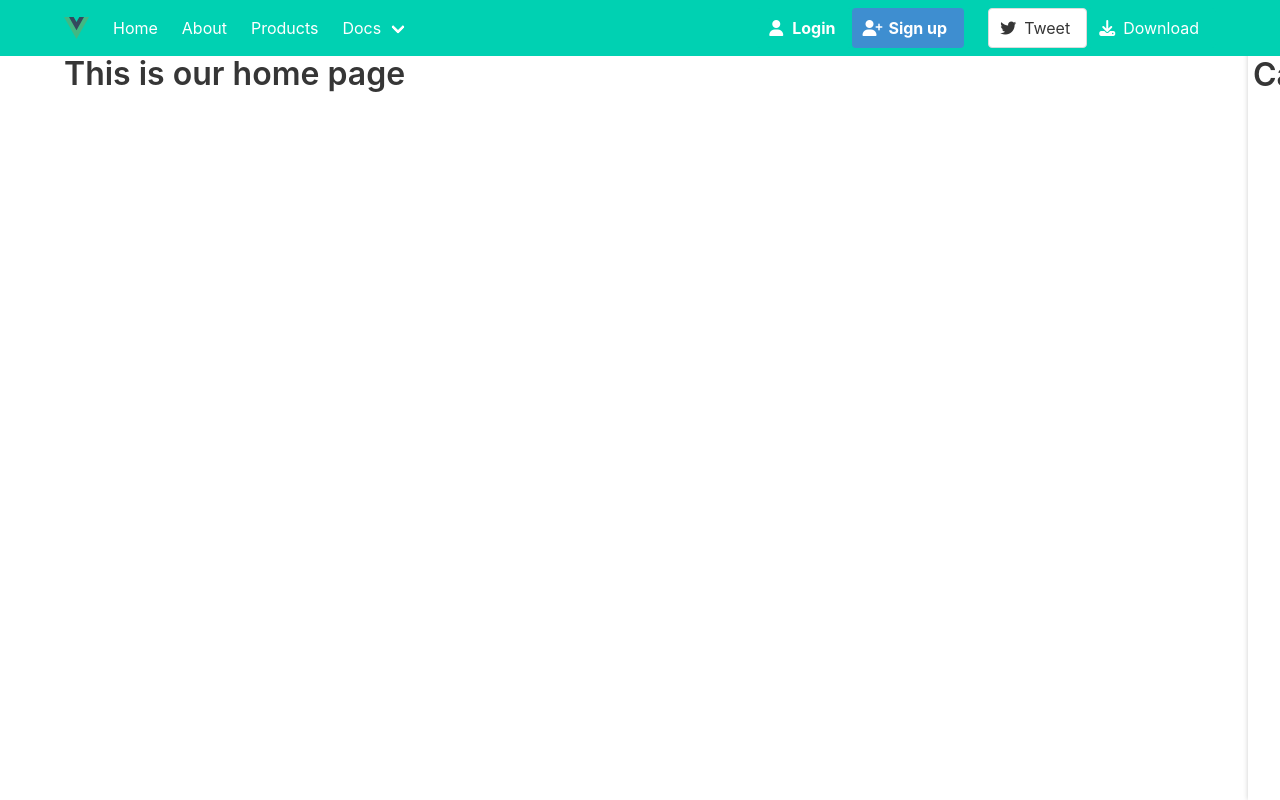
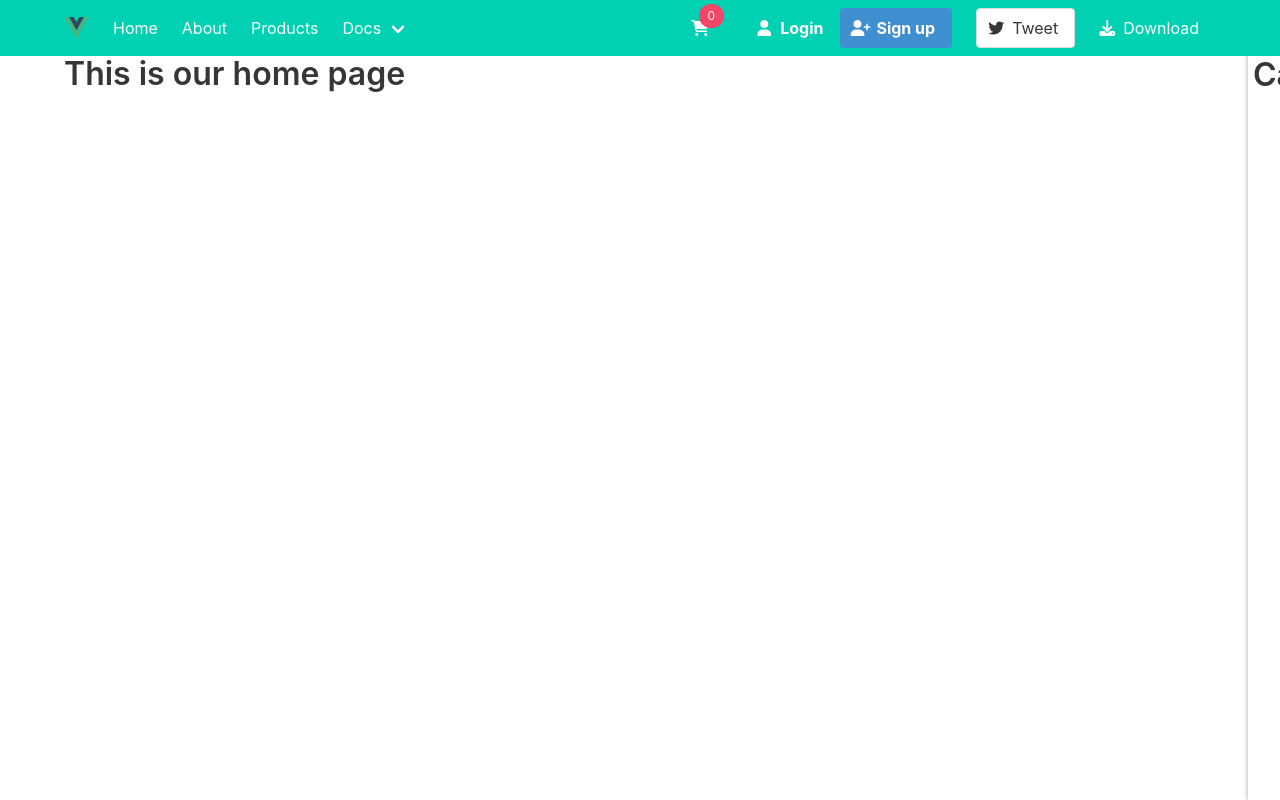
Before and after one commit to RodoJML/CPS493_Web_Server_Programming_InClass, a Vue app in the folder client/: page / in a window 1280 px wide. Built offline with nearby package versions, Linux system fonts and the light colour scheme.

Commit message:
updated app

```diff
--- a/client/src/components/Flyout.vue
+++ b/client/src/components/Flyout.vue
@@ -1,12 +1,12 @@
 <script setup lang="ts">
-
 </script>
 
 <template>
-     <div class="flyout">
+    <div class="flyout">
         <slot />
     </div>
 </template>
+
 
 <style scoped>
     .flyout {
@@ -18,8 +18,9 @@
         background-color: white;
         box-shadow: 0 0 5px 0 rgba(0, 0, 0, 0.2);
         transition: right 0.5s ease-in-out;
+        overflow-y: scroll;
     }
-    .flyout.active {
+    .flyout.is-active {
         right: 0;
     }
     .flyout:hover {
--- a/client/src/components/LoginBadge.vue
+++ b/client/src/components/LoginBadge.vue
@@ -1,9 +1,9 @@
+<script setup lang="ts">
+    import { ref } from 'vue';
+    import { useSession, login, useLogout} from '@/model/session';
+    const session = useSession();
+    const logout = useLogout();
 
-<script setup lang="ts">
-import { ref } from 'vue';
-import { useSession, login, useLogout} from '@/model/session';
-const session = useSession();
-const logout = useLogout();
 
 </script>
 
@@ -28,4 +28,6 @@ const logout = useLogout();
     </div>
 </template>
 
-<style scoped></style>
+<style scoped>
+
+</style>
--- a/client/src/components/NavBar.vue
+++ b/client/src/components/NavBar.vue
@@ -1,22 +1,27 @@
 <script setup lang="ts">
-import {ref} from 'vue'
+import { ref } from 'vue';
+import { RouterLink } from 'vue-router';
+import { quantity } from '../model/cart';
+
+
 import LoginBadge from './LoginBadge.vue'
-import { RouterLink } from 'vue-router'
+import Flyout from './Flyout.vue'
+import Cart from './Cart.vue'
 
 const isMenuActive = ref(false);
+const isCartActive = ref(false);
 
-function toggleMenu(){
+function toggleMenu() {
     // .value access the value directly instead of the object
     // 90% you use ref, for all other you use reactive
     isMenuActive.value = !isMenuActive.value;
-    console.log({isMenuActive});
+    console.log({ isMenuActive });
 }
 
 </script>
 
 
 <template>
-    <div>
     <nav class="navbar is-primary">
         <div class="container">
 
@@ -24,14 +29,14 @@ function toggleMenu(){
                 <a class="navbar-item" href="https://bulma.io">
                     <img alt="Vue logo" class="logo" src="@/assets/logo.svg" width="25" height="25" />
                 </a>
-                    <span class="navbar-burger" :class ="{'is-active': isMenuActive}" @click="toggleMenu">
+                <span class="navbar-burger" :class="{ 'is-active': isMenuActive }" @click="toggleMenu">
                     <span></span>
                     <span></span>
                     <span></span>
                 </span>
             </div>
 
-                <div id="navbar" class="navbar-menu" :class = "{'is-active': isMenuActive}">
+            <div id="navbar" class="navbar-menu" :class="{ 'is-active': isMenuActive }">
                 <div class="navbar-start">
 
                     <RouterLink to="/" class="navbar-item">Home</RouterLink>
@@ -69,41 +74,63 @@ function toggleMenu(){
                                 Components
                             </a>
                         </div>
-
                     </div>
-
-
                 </div>
 
                 <div class="navbar-end">
 
+                    <div class="navbar-item">
+                        <button class="button is-primary" :class="{ 'is-active': isCartActive }"
+                            @click="isCartActive = !isCartActive">
+                            <span class="icon">
+                                <i class="fas fa-shopping-cart"></i>
+                                <span class="tag is-danger quantity-tag">{{ quantity }}</span>
+                            </span>
+                        </button>
+                    </div>
+
                     <LoginBadge />
 
-                        <span class="navbar-item">
-                            <a class="button">
+                    <div class="navbar-item">
+                        <div class="field is-grouped">
+                            <p class="control">
+                                <a class="bd-tw-button button">
                                     <span class="icon">
-                                    <i class="fa-brands fa-twitter"></i>
+                                        <i class="fab fa-twitter"></i>
                                     </span>
-                                <span>Tweet</span>
+                                    <span>
+                                        Tweet
+                                    </span>
                                 </a>
+                            </p>
 
+                            <p class="control">
                                 <a class="button is-primary">
                                     <span class="icon">
-                                    <i class="fa-solid fa-download"></i>
+                                        <i class="fas fa-download"></i>
                                     </span>
                                     <span>Download</span>
                                 </a>
-                        </span>
+                            </p>
                         </div>
                     </div>
+                </div>
+            </div>
+        </div>
+    </nav>
 
-            </div>
-
-
-        </nav>
-    </div>
+    <Flyout :class="{ 'is-active': isCartActive }">
+        <Cart />
+    </Flyout>
 </template>
 
 
 
-<style scoped></style>
+<style scoped>
+.quantity-tag {
+    position: absolute;
+    top: -5px;
+    right: -5px;
+    border-radius: 1rem;
+}
+</style>
```
Lines whose indentation alone changed are shown as unchanged.
